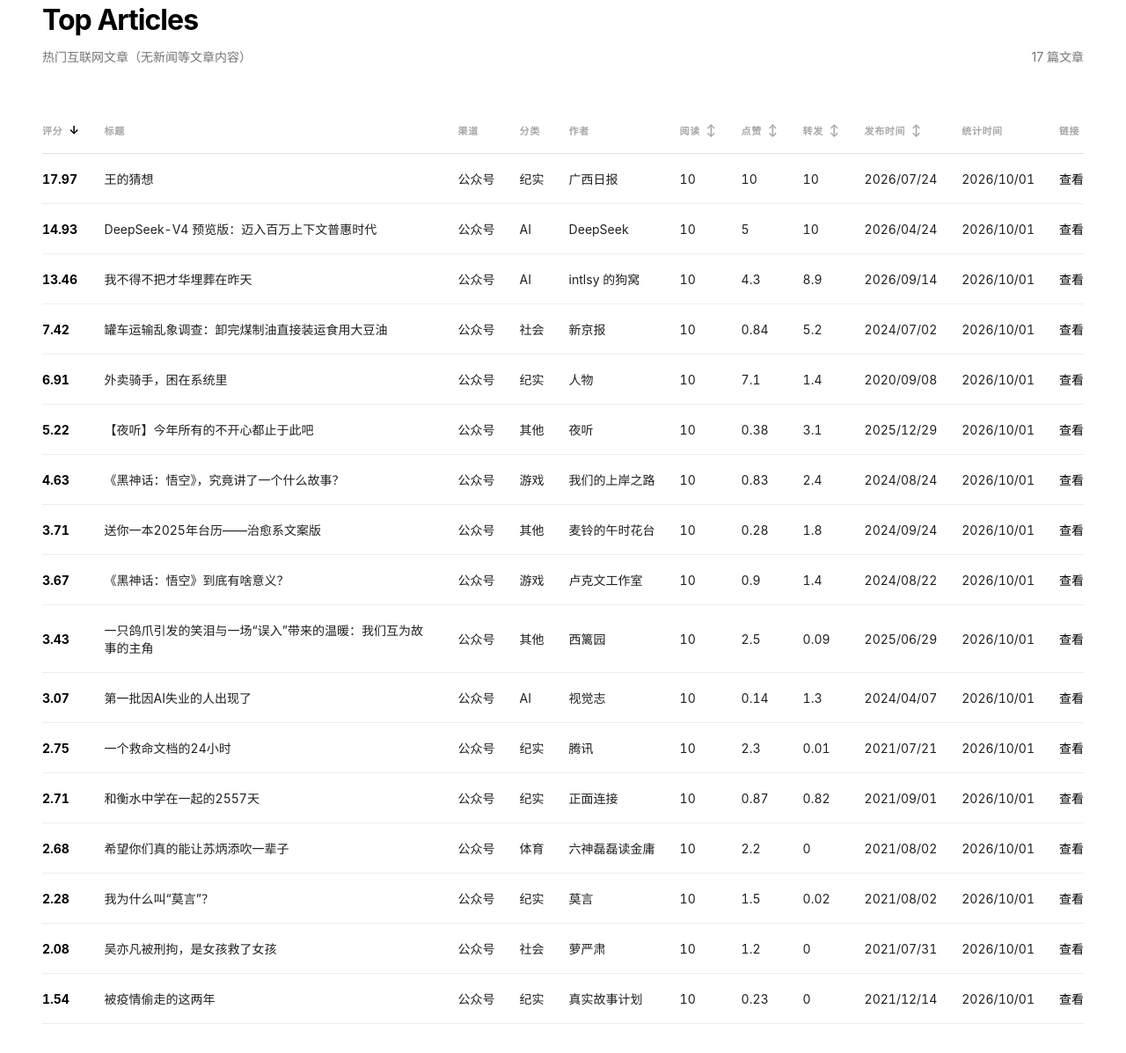
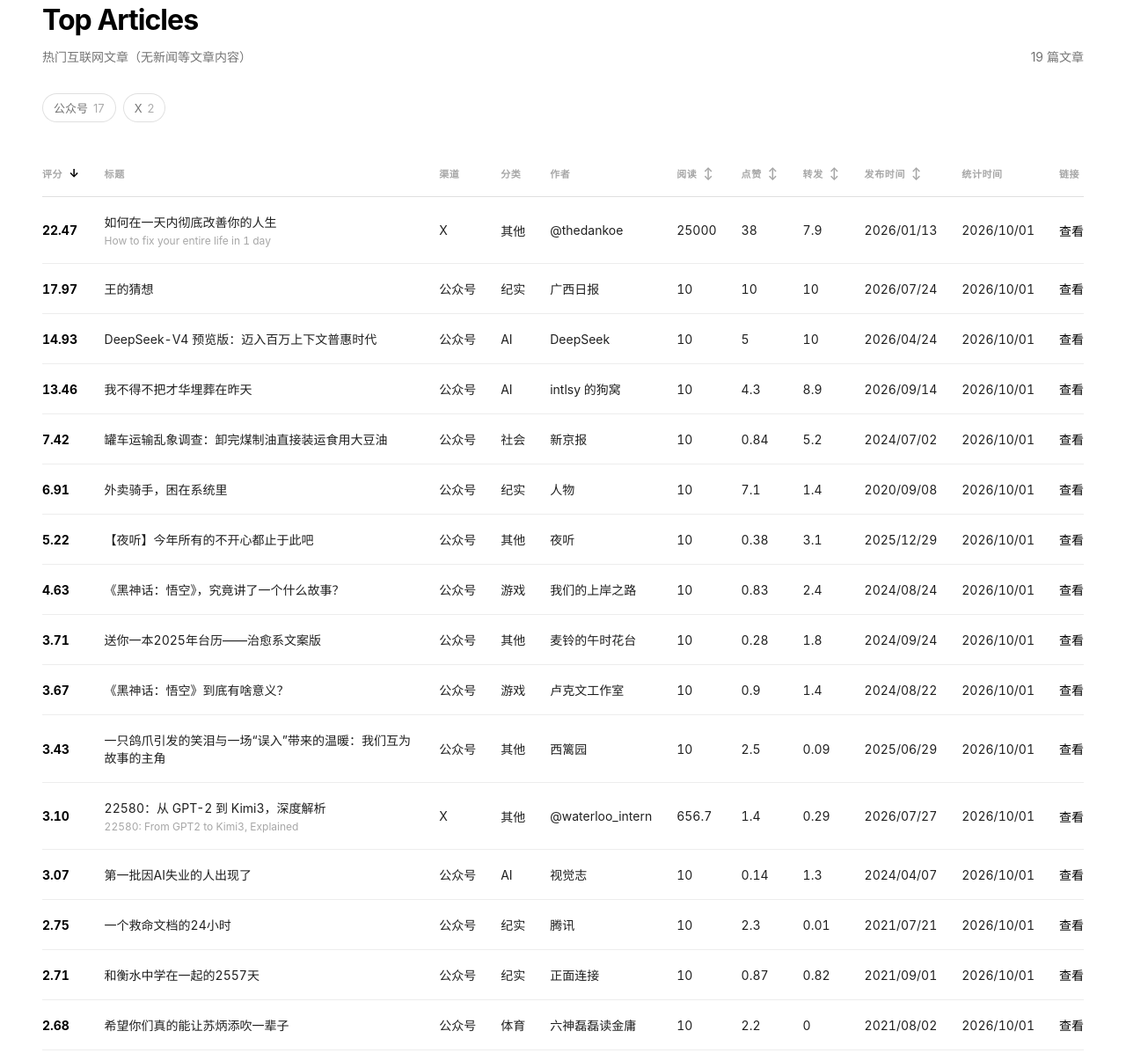
Before and after one commit to echosoar/top-articles, a plain HTML site: page index.html in a window 1280 px wide. Shown: the part 69-1266 px from the top of the page at 88% size. Drawn offline with Linux system fonts and the light colour scheme.

Commit message:
feat: multi

```diff
--- a/data.json
+++ b/data.json
@@ -1,4 +1,5 @@
 [
+
   {
     "channel": "公众号",
     "publishTime": "2026/09/14",
@@ -10,6 +11,19 @@
     "author": "intlsy 的狗窝",
     "statTime": "2026/10/01",
     "url": "https://mp.weixin.qq.com/s/zk0KxuLzhmMJ4LPYW_OHMA"
+  },
+  {
+    "channel": "X",
+    "publishTime": "2026/07/27",
+    "title": "22580：从 GPT-2 到 Kimi3，深度解析",
+    "originTitle": "22580: From GPT2 to Kimi3, Explained",
+    "category": "其他",
+    "reads": 656.7,
+    "likes": 1.4,
+    "shares": 0.29,
+    "author": "@waterloo_intern",
+    "statTime": "2026/10/01",
+    "url": "https://x.com/waterloo_intern/status/2081762065392541951"
   },
   {
     "channel": "公众号",
@@ -34,6 +48,19 @@
     "author": "DeepSeek",
     "statTime": "2026/10/01",
     "url": "https://mp.weixin.qq.com/s/8bxXqS2R8Fx5-1TLDBiEDg"
+  },
+  {
+    "channel": "X",
+    "publishTime": "2026/01/13",
+    "title": "如何在一天内彻底改善你的人生",
+    "originTitle": "How to fix your entire life in 1 day",
+    "category": "其他",
+    "reads": 25000,
+    "likes": 38,
+    "shares": 7.9,
+    "author": "@thedankoe",
+    "statTime": "2026/10/01",
+    "url": "https://x.com/thedankoe/status/2010751592346030461"
   },
   {
     "channel": "公众号",
--- a/index.html
+++ b/index.html
@@ -28,6 +28,11 @@ td.title{white-space:normal;min-width:260px}
 a{color:var(--strong);text-decoration:none}
 a:hover{text-decoration:underline}
 .score{font-weight:650;color:var(--strong)}
+.origin-title{margin-top:4px;color:var(--faint);font-size:12px}
+#filters{display:flex;flex-wrap:wrap;gap:8px;margin:-16px 0 32px}
+.chip{padding:6px 12px;border:1px solid var(--line);border-radius:999px;background:#fff;color:var(--muted);font:inherit;font-size:13px;cursor:pointer}
+.chip[aria-pressed=true]{border-color:var(--strong);background:var(--strong);color:#fff}
+.chip span{margin-left:6px;opacity:.6}
 @media(max-width:700px){main{padding:40px 20px}header{flex-direction:column;align-items:start}}
 </style>
 </head>
@@ -37,6 +42,7 @@ a:hover{text-decoration:underline}
 <div><h1>Top Articles</h1><p class="description">热门互联网文章（无新闻等文章内容）</p></div>
 <p id="status">加载中…</p>
 </header>
+<div id="filters"></div>
 <div class="table-wrap"><table>
 <thead><tr id="head"></tr></thead>
 <tbody id="body"></tbody>
@@ -56,15 +62,35 @@ const COLS = [
   { key: "publishTime", label: "发布时间", sort: true },
   { key: "statTime", label: "统计时间" },
 ];
-const score = (a) => {
-  const timeDiff = ((Date.now() - (Date.parse(a.publishTime) || 0))/ (1000 * 60 * 60 * 24)) / 3000;
+const defaultScore = (a) => {
+  const timeDiff = calcTimeDiff(a.publishTime);
   const res = Math.round(((a.reads || 0) + (a.likes || 0) * 3 + (a.shares || 0) * 5) * 100) / 500 - timeDiff;
   if (res < 0.1) {
     return 0.1;
   }
   return res;
 };
+
+const calcTimeDiff = (publishTime) => ((Date.now() - (Date.parse(publishTime) || 0))/ (1000 * 60 * 60 * 24)) / 3000;
+
+const xScore = (a) => {
+  const timeDiff = calcTimeDiff(a.publishTime);
+  const read = a.reads > 5000 ? 5000 : a.reads;
+  const res = Math.round((Math.sqrt(read) / 2 + (a.likes || 0)   + (a.shares || 0) * 5) * 100) / 500 - timeDiff;
+  if (res < 0.1) {
+    return 0.1;
+  }
+  return res;
+};
+// 按平台（channel）自定义评分逻辑，未配置的平台使用 defaultScore
+const scoreByPlatform = {
+  X: (a) => xScore(a),
+  // 公众号: (a) => defaultScore(a),
+};
+const score = (a) => (scoreByPlatform[a.channel] || defaultScore)(a);
 let rows = [], sortKey = "score", dir = -1;
+const selected = new Set();
+const filters = document.getElementById("filters");
 const head = document.getElementById("head"), body = document.getElementById("body"), status = document.getElementById("status");
 
 function esc(s) {
@@ -89,23 +115,40 @@ function renderHead() {
   const th = document.createElement("th"); th.textContent = "链接"; head.appendChild(th);
 }
 
+function renderFilters() {
+  const counts = new Map();
+  for (const r of rows) counts.set(r.channel, (counts.get(r.channel) || 0) + 1);
+  filters.innerHTML = "";
+  for (const [ch, n] of counts) {
+    const b = document.createElement("button");
+    b.className = "chip";
+    b.setAttribute("aria-pressed", selected.has(ch));
+    b.append(CHANNELS[ch] || ch || "未知");
+    const s = document.createElement("span"); s.textContent = n; b.appendChild(s);
+    b.onclick = () => { selected.has(ch) ? selected.delete(ch) : selected.add(ch); renderFilters(); render(); };
+    filters.appendChild(b);
+  }
+}
+
 function render() {
   const val = (r) => sortKey === "publishTime" ? Date.parse(r.publishTime) || 0 : r[sortKey] || 0;
   rows.sort((a, b) => (val(a) - val(b)) * dir);
   renderHead();
-  body.innerHTML = rows.map((r) => {
+  const shown = selected.size ? rows.filter((r) => selected.has(r.channel)) : rows;
+  body.innerHTML = shown.map((r) => {
     const url = safeUrl(r.url);
-    return `<tr><td class="score">${r.score.toFixed(2)}</td><td class="title">${esc(r.title)}</td>` +
+    return `<tr><td class="score">${r.score.toFixed(2)}</td><td class="title">${esc(r.title)}${r.originTitle ? `<div class="origin-title">${esc(r.originTitle)}</div>` : ""}</td>` +
       `<td>${esc(CHANNELS[r.channel] || r.channel)}</td><td>${esc(r.category)}</td><td>${esc(r.author)}</td>` +
       `<td>${esc(r.reads)}</td><td>${esc(r.likes)}</td><td>${esc(r.shares)}</td>` +
       `<td>${esc(r.publishTime)}</td><td>${esc(r.statTime)}</td>` +
       `<td>${url ? `<a href="${esc(url)}" target="_blank" rel="noopener noreferrer">查看</a>` : ""}</td></tr>`;
   }).join("");
-  status.textContent = `${rows.length} 篇文章`;
+  status.textContent = `${shown.length} 篇文章`;
 }
 
 fetch("data.json").then((r) => r.json()).then((d) => {
   rows = d.map((a) => ({ ...a, score: score(a) }));
+  renderFilters();
   render();
 }).catch(() => { status.textContent = "加载失败"; });
 </script>
```
